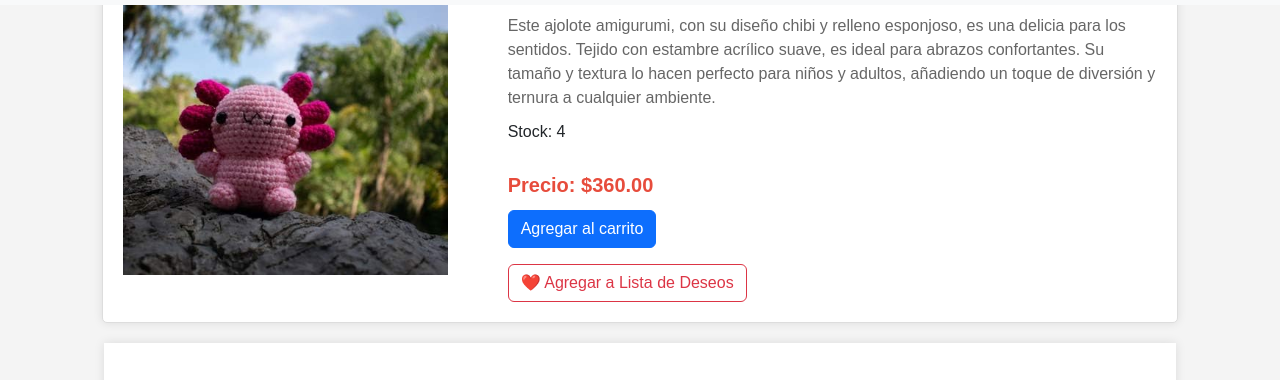
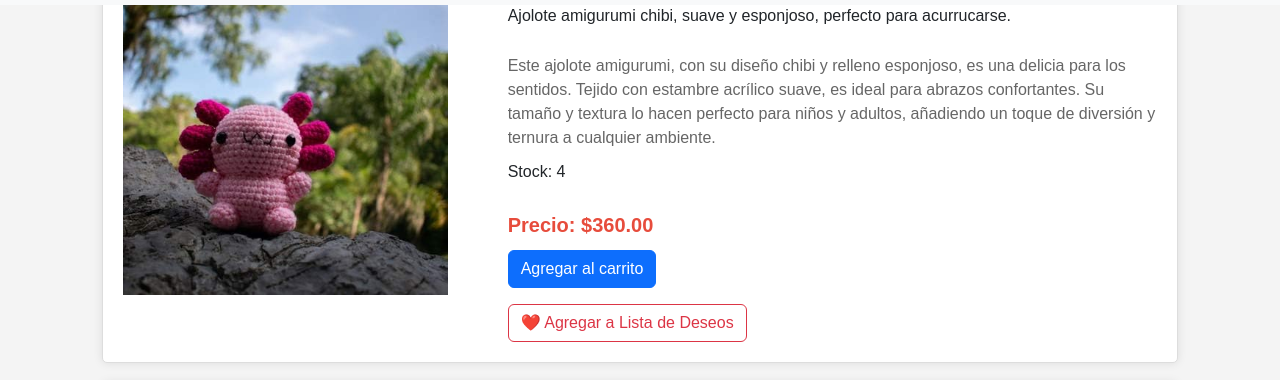
Before and after one commit to JoahanOrtega/JoahanOrtega.github.io, a website: page product10.html in a window 1280 px wide. Shown: the part 91-471 px from the top of the page. Drawn offline with nearby package versions, Linux system fonts and the light colour scheme.

Commit message:
modificacion productos

```diff
--- a/product10.html
+++ b/product10.html
@@ -84,6 +84,7 @@
           <label for="star1"></label>
         </div>
         <h1 id="product-name"></h1>
+        <p id="product-descriptionC"></p>
         <p id="product-description"></p>
         <p id="product-stock"></p>
         <p id="product-price"></p>
@@ -163,6 +164,7 @@
           if (selectedProduct) {
             const productName = document.getElementById('product-name');
             const productImage = document.getElementById('product-image');
+            const productDescriptionC = document.getElementById('product-descriptionC')
             const productDescription = document.getElementById('product-description');
             const productStock = document.getElementById('product-stock');
             const productPrice = document.getElementById('product-price');
@@ -171,6 +173,7 @@
             productName.textContent = selectedProduct.nombre;
             productImage.src = selectedProduct.imagen;
             productImage.alt = selectedProduct.nombre;
+            productDescriptionC.textContent = selectedProduct.descripcionC;
             productDescription.textContent = selectedProduct.descripcion;
             productStock.textContent = `Stock: ${selectedProduct.stock}`;
             productPrice.textContent = `Precio: $${selectedProduct.precio.toFixed(2)}`;
```
Also changed, not shown: product9.html (+3 -0 lines).
